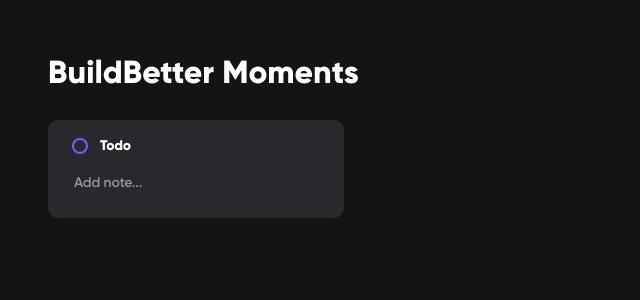
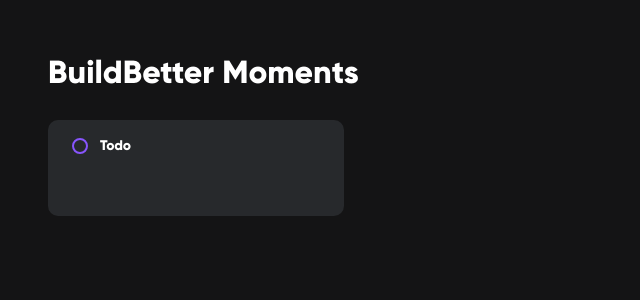
Before and after one commit to rosslibby/buildbetter-iv1, a React (Vite) app in the folder frontend/: page / in a window 1280 px wide. Shown: the top 300 px of the page, without its empty margins (0-640 px from the left). Built offline with nearby package versions, Linux system fonts and the light colour scheme.

Commit message:
support auto-resizing content editing within a card

```diff
--- a/frontend/src/index.css
+++ b/frontend/src/index.css
@@ -119,6 +119,11 @@
   width: 18.5rem;
 }
 
+.card:focus {
+  border: 3px solid var(--highlight-color);
+  outline: 0;
+}
+
 .card__type {
   align-items: center;
   color: var(--text-primary);
@@ -164,8 +169,12 @@
   font-family: inherit;
   font-size: 0.875rem;
   font-weight: 300;
+  height: fit-content;
   letter-spacing: -0.01em;
   line-height: 1.25rem;
+  min-height: 1.25rem;
+  max-height: max-content;
+  resize: none;
   width: 100%;
 }
 
--- a/frontend/src/moments/components/MomentCard.tsx
+++ b/frontend/src/moments/components/MomentCard.tsx
@@ -8,7 +8,7 @@
 
 interface MomentCardProps {
   handleChanges: (data: Moment) => void;
-  removeCard: (id: Number) => void;
+  removeCard: (id: number) => void;
   moment: Moment;
 }
 
@@ -22,9 +22,21 @@
   const handleRemoveCard = () => props.removeCard(props.moment.id)
 
   return (
-    <div className="card">
+    <div className="card" tabIndex={props.moment.id}>
       <span className={`card__type card__type--${props.moment.type}`}>{props.moment.type}</span>
-      <input
+      <div className="card__input"
+        contentEditable={true}
+        dangerouslySetInnerHTML={{__html: props.moment.notes}}
+        onBlur={(e) => {
+          const target = e.target as HTMLElement
+
+          props.handleChanges({
+            ...props.moment,
+            notes: target.innerText.replaceAll('\n', '<br />')
+          })
+        }}
+      />
+      {/* <textarea
         className="card__input"
         defaultValue={props.moment.notes}
         onChange={(e) => props.handleChanges({
@@ -32,8 +44,7 @@
           notes: e.target.value
         })}
         placeholder="Add note..."
-        type="text"
-      />
+      /> */}
       <CardActions garbageAction={handleRemoveCard} />
     </div>
   );
```
